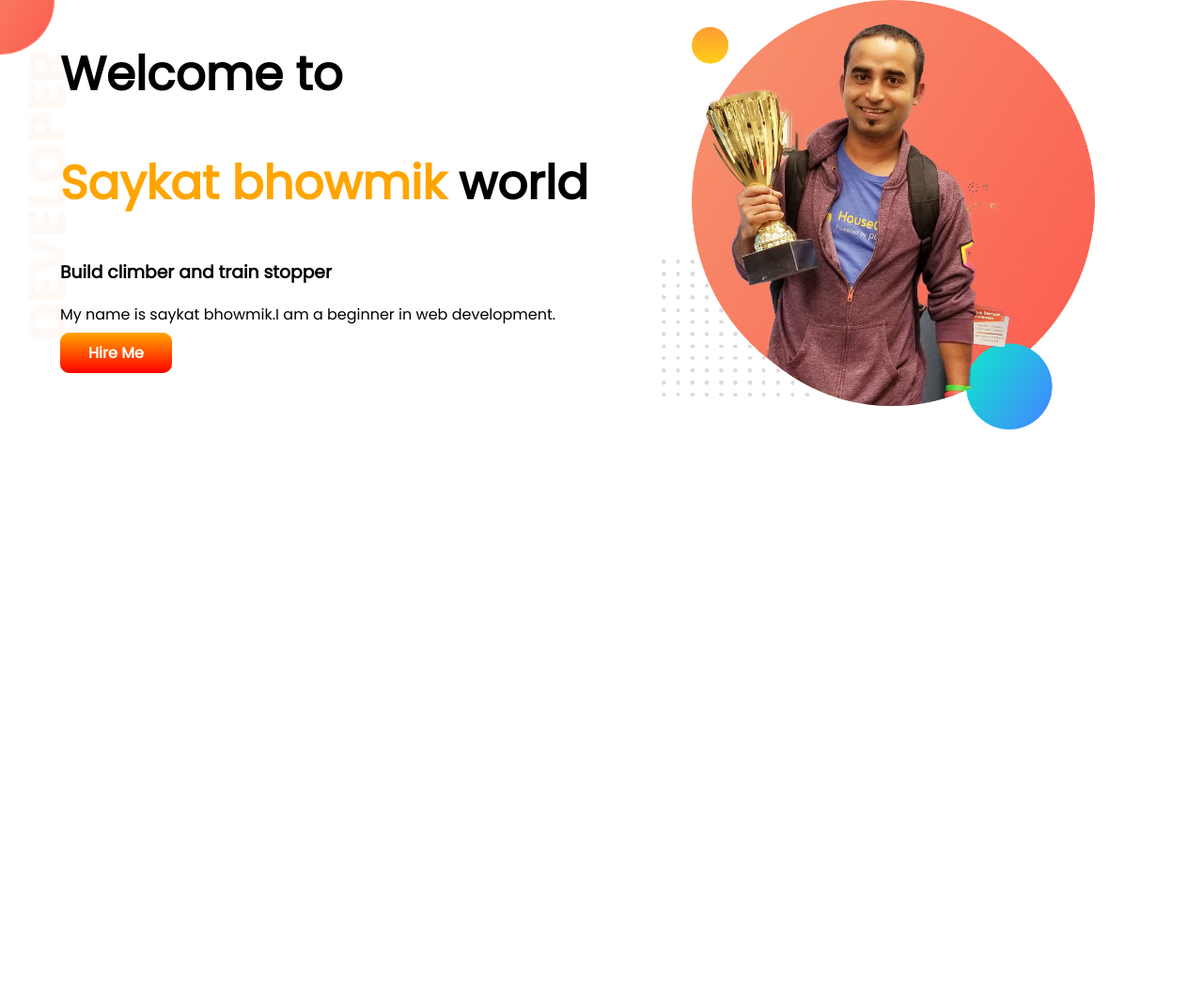
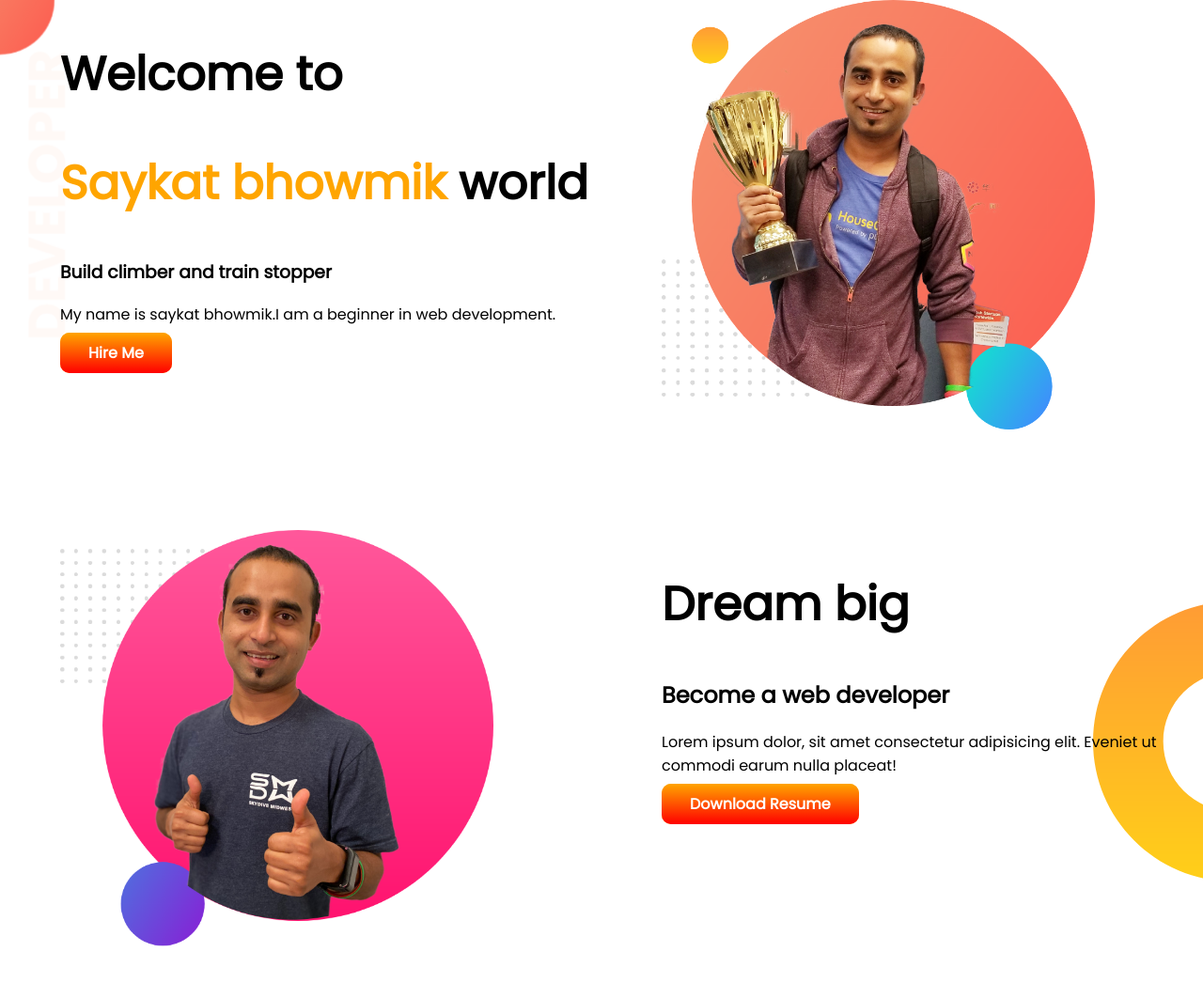
Before and after one commit to saykatb/developer-portfolio, a plain HTML site: page index.html in a window 1280 px wide. Shown: the whole page at 94% size. Before the commit the page ends 800 px from the top, so only its background shows below. Drawn offline with Linux system fonts and the light colour scheme.

Commit message:
dream added

```diff
--- a/index.html
+++ b/index.html
@@ -19,13 +19,26 @@
             <h1><span class="orange-color">Saykat bhowmik</span> world</h1>
             <h3>Build climber and train stopper</h3>
             <p>My name is saykat bhowmik.I am a beginner in web development.</p>
-            <a class="link-button" target="blank" href="https://saykatb.github.io/my-third-repo/">Hire Me</a>
+            <a class="link-button" target="_blank" href="https://saykatb.github.io/my-third-repo/">Hire Me</a>
         </div>
         <div class="half-width">
             <img src="images/jhankar.png" alt="">
 
         </div>
     </section>
+    <section class="big-dream">
+        <div class="half-width">
+            <img src="images/jhankar2.png" alt="">
+        </div>
+        <div class="half-width">
+            <h1>Dream big</h1>
+            <h2>Become a web developer</h2>
+            <p>Lorem ipsum dolor, sit amet consectetur adipisicing elit. Eveniet ut commodi earum nulla placeat!</p>
+            <a class="link-button" target="_blank" href="https://saykatb.github.io/my-third-repo/">Download Resume</a>
+        </div>
+
+
+    </section>
 
 </body>
 
--- a/style.css
+++ b/style.css
@@ -10,6 +10,7 @@ h1{
 }
 section{
     display: flex;
+    margin-bottom: 100px;
 }
 .half-width{
     width: 50%;
@@ -31,3 +32,8 @@ section{
     background-image: url(images/top-banner.png);
     background-repeat: no-repeat;
 }
+.big-dream{
+    background-image: url(images/dream-bg.png);
+    background-repeat: no-repeat;
+    background-position: right;
+}
```
